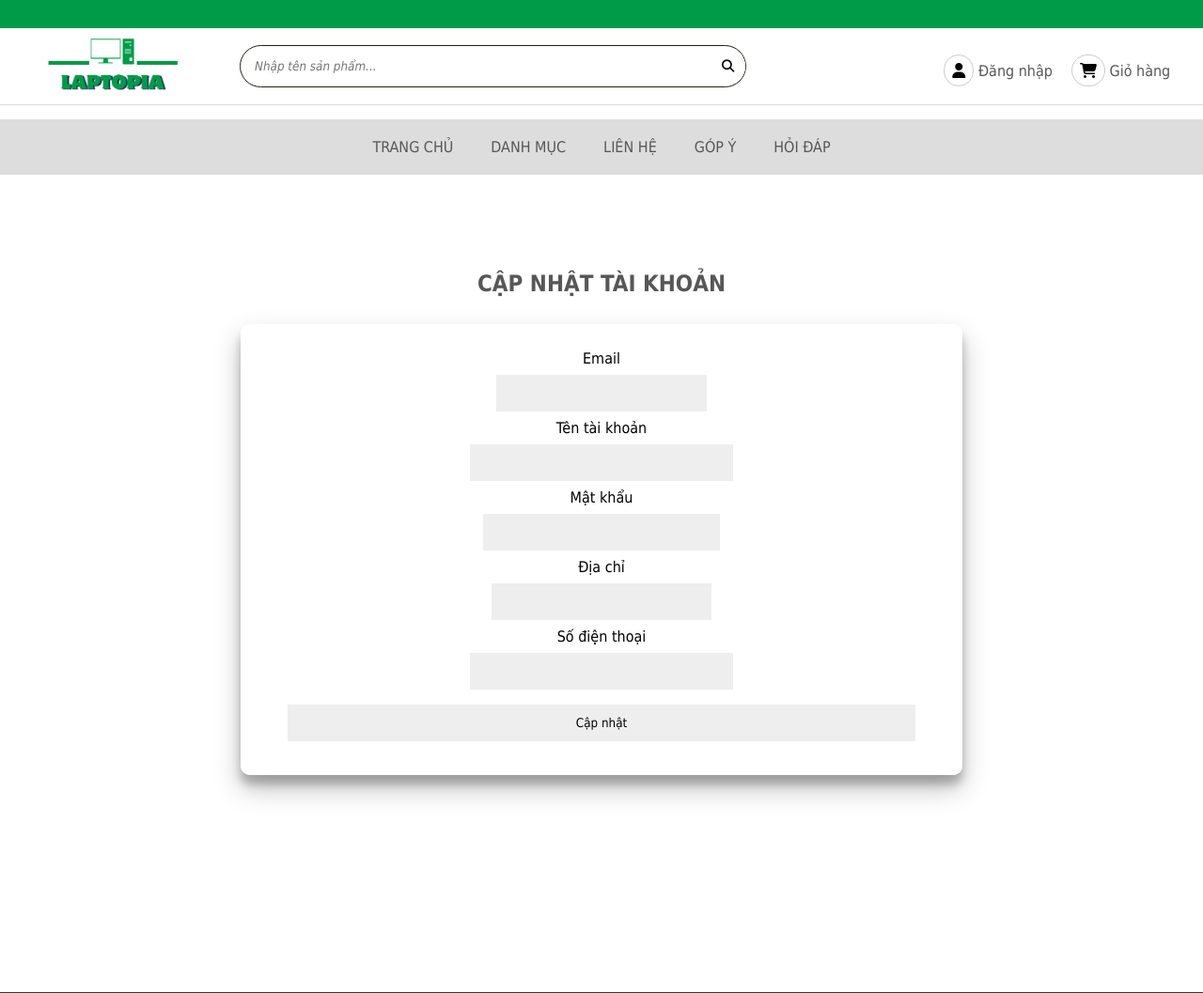
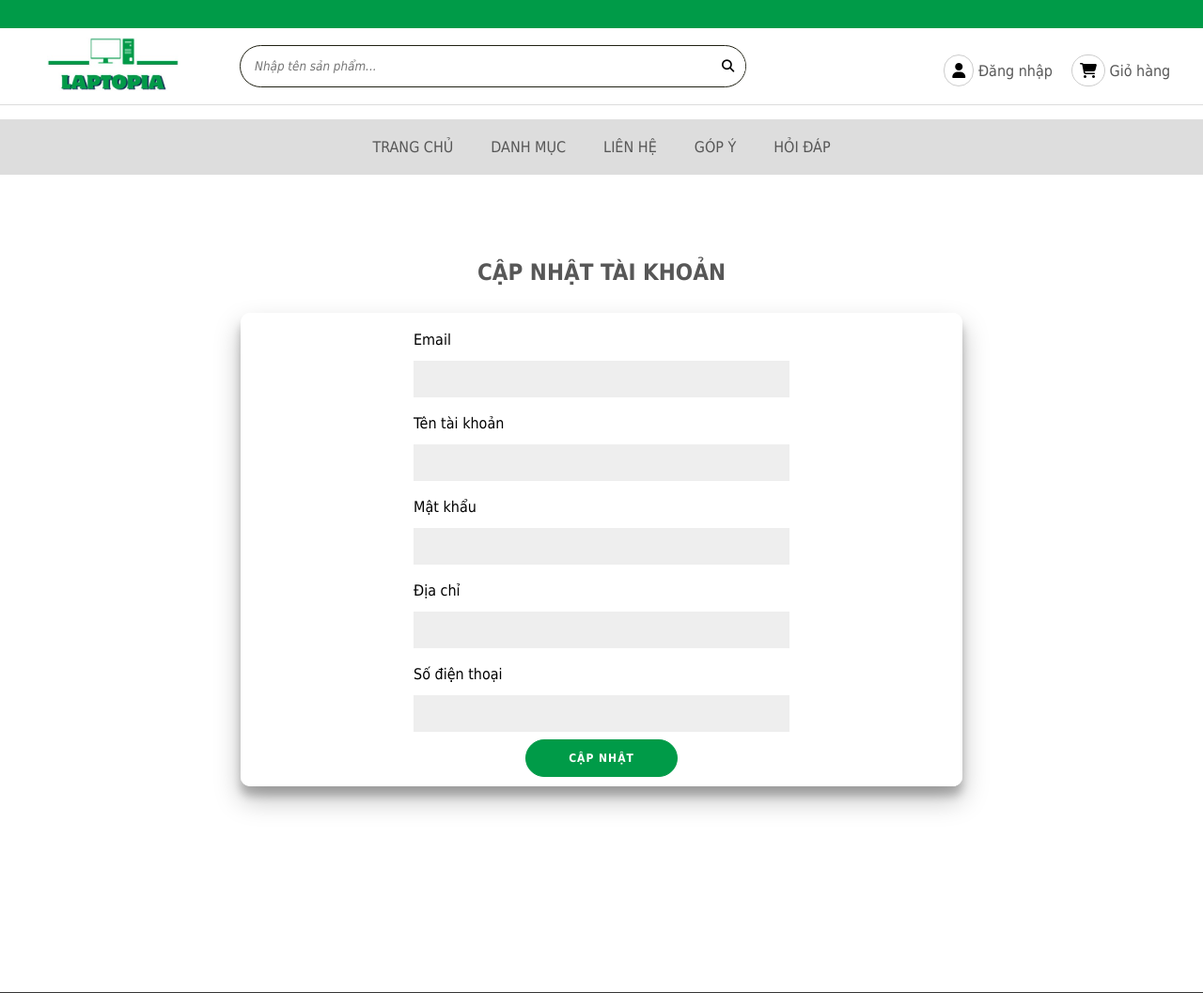
Before and after one commit to duchuy112233/Du_An_1, a PHP site: page /index.php?act=edit_taikhoan in a window 1280 px wide. Shown: the top 1057 px of the page at 94% size. Run offline with PHP 8.4, Linux system fonts and the light colour scheme; data that the repository does not hold is empty.

Commit message:
Update edit_taikhoan.php

```diff
--- a/view/taikhoan/edit_taikhoan.php
+++ b/view/taikhoan/edit_taikhoan.php
@@ -7,7 +7,16 @@
   <title>Siêu thị trực tuyến</title>
   <link rel="stylesheet" href="css/style.css">
 
-
+ <style>
+ .mb-3{
+  width: 400px;
+ }
+ .form-label{
+  float: left;
+  margin-top: 10px;
+  margin-bottom: 5px;
+ }
+ </style>
 </head>
 <body>
   <div style="height: 700px;">
@@ -21,7 +30,7 @@
           extract($_SESSION['user']);
         }
         ?>
-        <form action="index.php?act=edit_taikhoan" method="post">
+        <form class="form-edit" action="index.php?act=edit_taikhoan" method="post">
 
           <div class="mb-3">
             <label for="exampleInputEmail1" class="form-label">Email</label>
@@ -44,7 +53,8 @@
             <input type="text" name="tel" class="form-control" value="<?= $tel ?>" />
           </div>
           <input type="hidden" name="id" value="<?= $id ?>">
-          <input type="submit" name="capnhat" class="btn btn-primary" value="Cập nhật"></input>
+
+          <button type="submit" name="capnhat" value="Đăng nhập">Cập nhật</button>
         </form>
         <br>
         <div class="tb">
```
